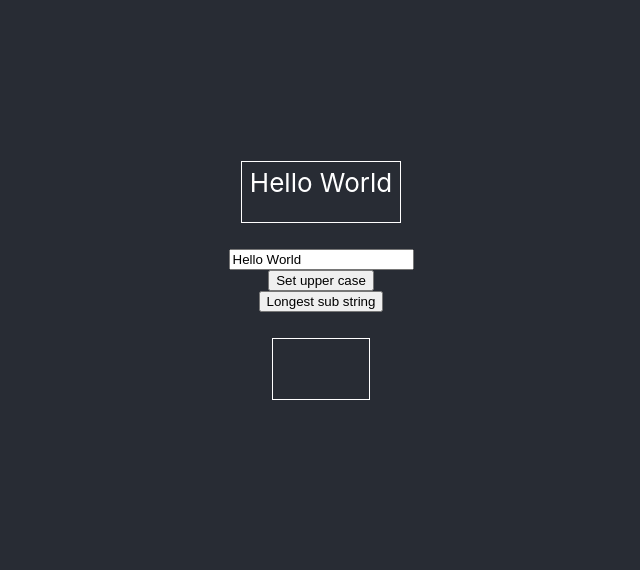
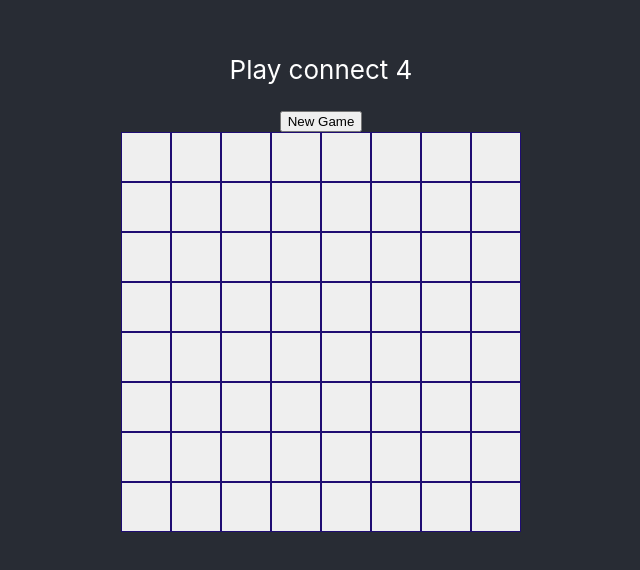
Before and after one commit to tonyt50/leetcodefrontend, a React (Create React App) app: page / in a window 1280 px wide. Shown: the part 120-690 px from the top of the page, without its empty margins (319-959 px from the left). Built offline with nearby package versions, Linux system fonts and the light colour scheme.

Commit message:
connect for basic frame work

```diff
--- a/src/App.css
+++ b/src/App.css
@@ -7,7 +7,7 @@
   height: 40vmin;
 }
 
-.App-header {
+.App-body {
   background-color: #282c34;
   min-height: 100vh;
   display: flex;
@@ -22,6 +22,16 @@
   color: #61dafb;
 }
 
+.Connect4Row {
+  display: flex;
+}
+
+.Connect4Button {
+  padding: 5px 8px;
+  height: 50px;
+  width: 50px;
+  border: solid 1px rgb(31, 13, 114);
+}
 .Result {
   padding: 5px 8px;
   height: 50px;
--- a/src/App.tsx
+++ b/src/App.tsx
@@ -1,48 +1,88 @@
-import React, { Component, ChangeEvent } from "react";
+import React, { Component } from "react";
 // import logo from "./logo.svg";
 import "./App.css";
-import getLongestSubstringLength from "./longestsubstring";
 
-class App extends Component<{}, { input: string; result: string }> {
-  state = {
-    input: "Hello World",
-    result: ""
+type SquareValues = "X" | "O" | "";
+
+type Squares = SquareValues[][];
+
+interface AppState {
+  squares: Squares;
+  currentPlayer: SquareValues;
+}
+
+class App extends Component<{}, AppState> {
+  state: AppState = {
+    squares: createInitialSquares(),
+    currentPlayer: "X"
   };
 
-  onChangeInput = (e: ChangeEvent<HTMLInputElement>) => {
-    const value = e.target.value;
-    this.setState({ input: value });
+  onConnect4Click = (x: number, y: number) => {
+    console.log(`Row: ${x}, Col: ${y}`);
+
+    this.setState(prevState => {
+      const { squares, currentPlayer } = prevState;
+
+      if (squares[y][x]) {
+        return { ...prevState };
+      }
+
+      const newSquares: Squares = [...squares];
+      newSquares[y] = [...newSquares[y]];
+      newSquares[y][x] = currentPlayer;
+
+      return {
+        squares: newSquares,
+        currentPlayer: currentPlayer === "X" ? "O" : "X"
+      };
+    });
   };
 
-  onButtonClick = (bunttonFunction: "longestSubstring" | "toUpperCase") => {
-    const input = this.state.input;
-    let result = "";
-    if (bunttonFunction === "longestSubstring") {
-      result = getLongestSubstringLength(input).toString();
-    }
-    if (bunttonFunction === "toUpperCase") {
-      result = input.toUpperCase();
-    }
-    this.setState({ result });
+  newGame = () => {
+    this.setState({
+      currentPlayer: "X",
+      squares: createInitialSquares()
+    });
   };
 
   render() {
     return (
       <div className="App">
-        <header className="App-header">
-          <p className="Result">{this.state.input}</p>
-          <input value={this.state.input} onChange={this.onChangeInput} />
-          <button onClick={() => this.onButtonClick("toUpperCase")}>
-            Set upper case
-          </button>
-          <button onClick={() => this.onButtonClick("longestSubstring")}>
-            Longest sub string
-          </button>
-          <p className="Result">{this.state.result}</p>
-        </header>
+        <body className="App-body">
+          <p>Play connect 4</p>
+          <button onClick={this.newGame}>New Game</button>
+          <div>
+            {this.state.squares.map((row, y) => (
+              <div className="Connect4Row" key={y}>
+                {row.map((squareValue, x) => (
+                  <button
+                    className="Connect4Button"
+                    onClick={() => this.onConnect4Click(x, y)}
+                    key={`${x}-${y}`}
+                  >
+                    {squareValue}
+                  </button>
+                ))}
+              </div>
+            ))}
+          </div>
+        </body>
       </div>
     );
   }
 }
 
 export default App;
+
+function createInitialSquares(): SquareValues[][] {
+  return [
+    ["", "", "", "", "", "", "", ""],
+    ["", "", "", "", "", "", "", ""],
+    ["", "", "", "", "", "", "", ""],
+    ["", "", "", "", "", "", "", ""],
+    ["", "", "", "", "", "", "", ""],
+    ["", "", "", "", "", "", "", ""],
+    ["", "", "", "", "", "", "", ""],
+    ["", "", "", "", "", "", "", ""]
+  ];
+}
```
